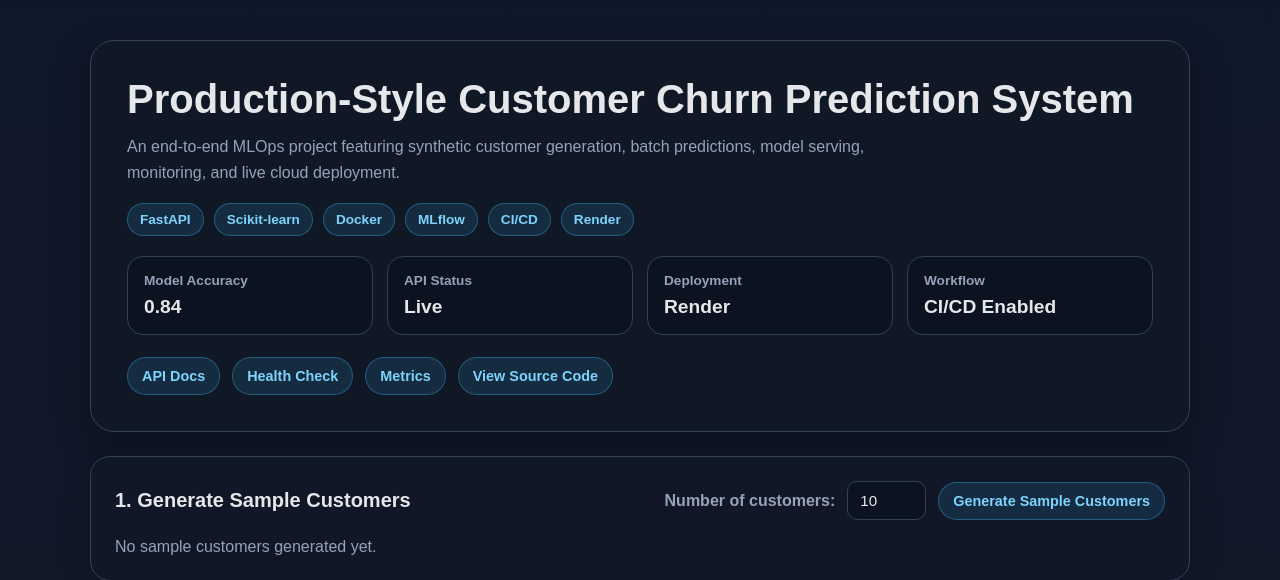
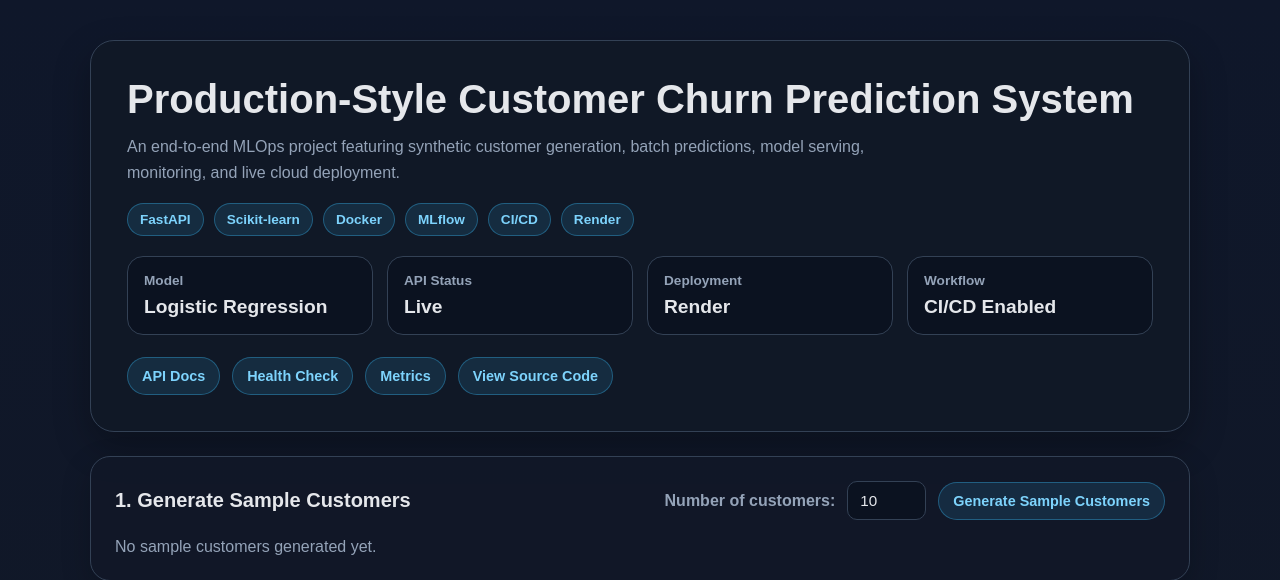
Before and after one commit to BigLurch/churn-predictor, a FastAPI app: page / in a window 1280 px wide. Shown: the top 580 px of the page. Run offline with FastAPI, Linux system fonts and the light colour scheme.

Commit message:
Update index.html

```diff
--- a/templates/index.html
+++ b/templates/index.html
@@ -29,8 +29,8 @@
 
             <div class="hero-stats">
                 <div class="hero-stat-card">
-                    <span class="hero-stat-label">Model Accuracy</span>
-                    <span class="hero-stat-value">0.84</span>
+                    <span class="hero-stat-label">Model</span>
+                    <span class="hero-stat-value">Logistic Regression</span>
                 </div>
                 <div class="hero-stat-card">
                     <span class="hero-stat-label">API Status</span>
```
